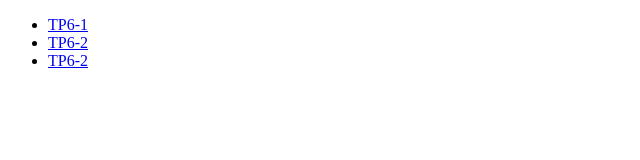
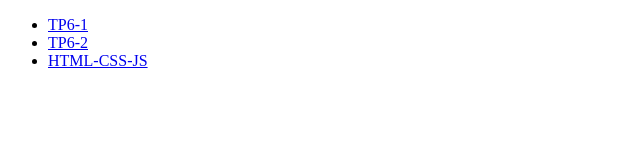
Before and after one commit to Smoqu/nsi-js, a plain HTML site: page index.html in a window 1280 px wide. Shown: the full height of the page, 0-640 px from the left. Drawn offline with Linux system fonts and the light colour scheme.

Commit message:
Update index.html

```diff
--- a/index.html
+++ b/index.html
@@ -9,7 +9,7 @@
         <a href="./TP6-2_evenements-synchrones.html">TP6-2</a>
       </li>
       <li>
-        <a href="./HTML-CSS-JS/index.html">TP6-2</a>
+        <a href="./HTML-CSS-JS/index.html">HTML-CSS-JS</a>
       </li>
     </ul>
   </body>
```
